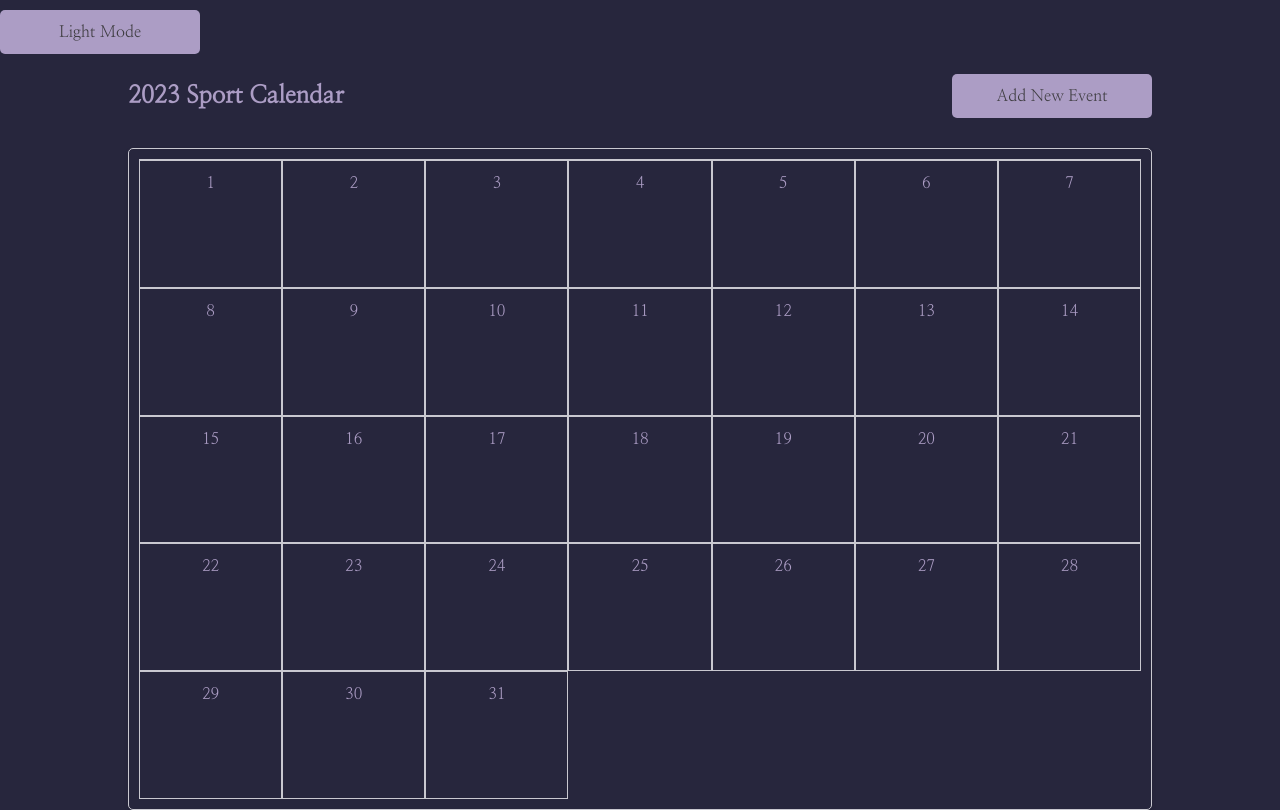
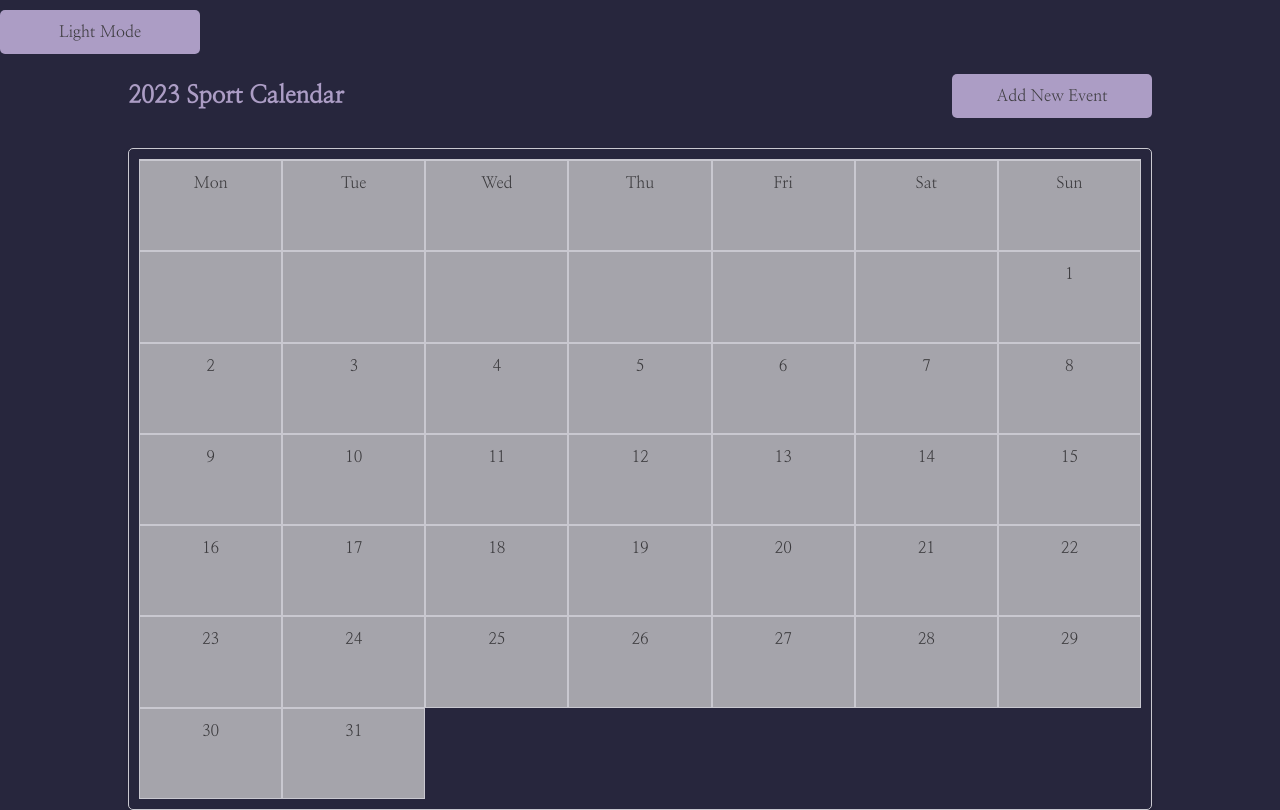
Before and after one commit to taorminak/sport-event-calendar, a Vue app: page / in a window 1280 px wide. Built offline with nearby package versions, Linux system fonts and the light colour scheme; a web font is replaced by a local one.

Commit message:
feat: add week days

```diff
--- a/src/components/SportCalendar.vue
+++ b/src/components/SportCalendar.vue
@@ -1,8 +1,12 @@
 <template>
   <div class="calendar">
     <div class="calendar__container-days">
-      <div v-for="day in daysInMonth" :key="day" class="container__item-day">
-        {{ day }}
+      <div v-for="weekDay in daysOfWeek" :key="weekDay" class="container__item-day item-weekday">
+        {{ weekDay }}
+      </div>
+
+      <div v-for="(dayInMonth, index) in daysInMonth" :key="index" class="container__item-day">
+        {{ dayInMonth }}
       </div>
     </div>
   </div>
@@ -10,6 +14,8 @@
 
 <script lang="ts">
 import { defineComponent } from 'vue';
+
+const DAYS_IN_WEEK = 7;
 
 export default defineComponent({
   data() {
@@ -19,17 +25,36 @@ export default defineComponent({
   },
   computed: {
     daysInMonth() {
-      const days = [];
+      const daysOfMonth = [];
       const year = new Date().getFullYear();
       const month = this.currentMonth;
+      const firstDayOfMonth = new Date(year, month - 1, 1);
+      const firstWeekDay = firstDayOfMonth.getDay() === 0 ? 6 : firstDayOfMonth.getDay() - 1;
 
       for (let day = 1; day <= 31; day++) {
         if (new Date(year, month - 1, day).getMonth() + 1 === month) {
-          days.push(day);
+          daysOfMonth.push(day);
+        } else {
+          daysOfMonth.push('');
         }
       }
 
-      return days;
+      for (let i = 0; i < firstWeekDay; i++) {
+        daysOfMonth.unshift('');
+      }
+
+      return daysOfMonth;
+    },
+    daysOfWeek() {
+      const daysOfWeek = [];
+      const startDate = new Date('2023-10-16');
+
+      for (let i = 0; i < DAYS_IN_WEEK; i++) {
+        daysOfWeek.push(startDate.toLocaleDateString('en-EN', { weekday: 'short' }));
+        startDate.setDate(startDate.getDate() + 1);
+      }
+
+      return daysOfWeek;
     },
   },
 });
@@ -58,6 +83,8 @@ export default defineComponent({
     border: 1px solid #c9c8d0;
     padding: 10px;
     text-align: center;
+    background-color: #a5a4ab;
+    color: #3b3a3d;
   }
 }
 </style>
```
